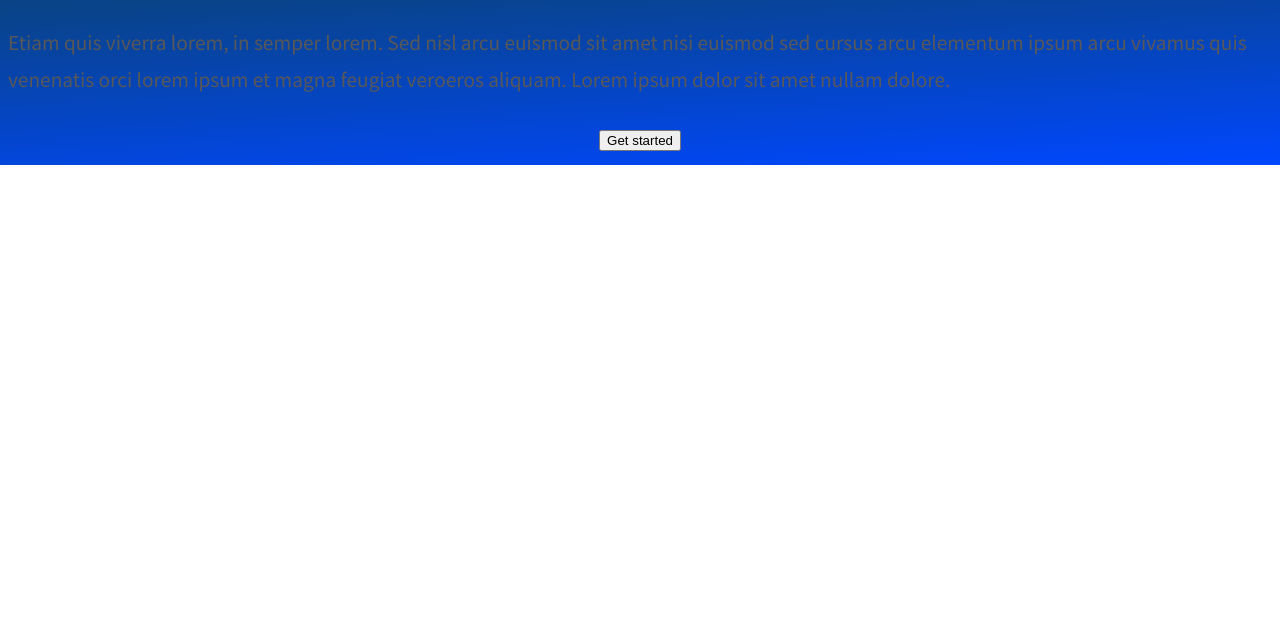
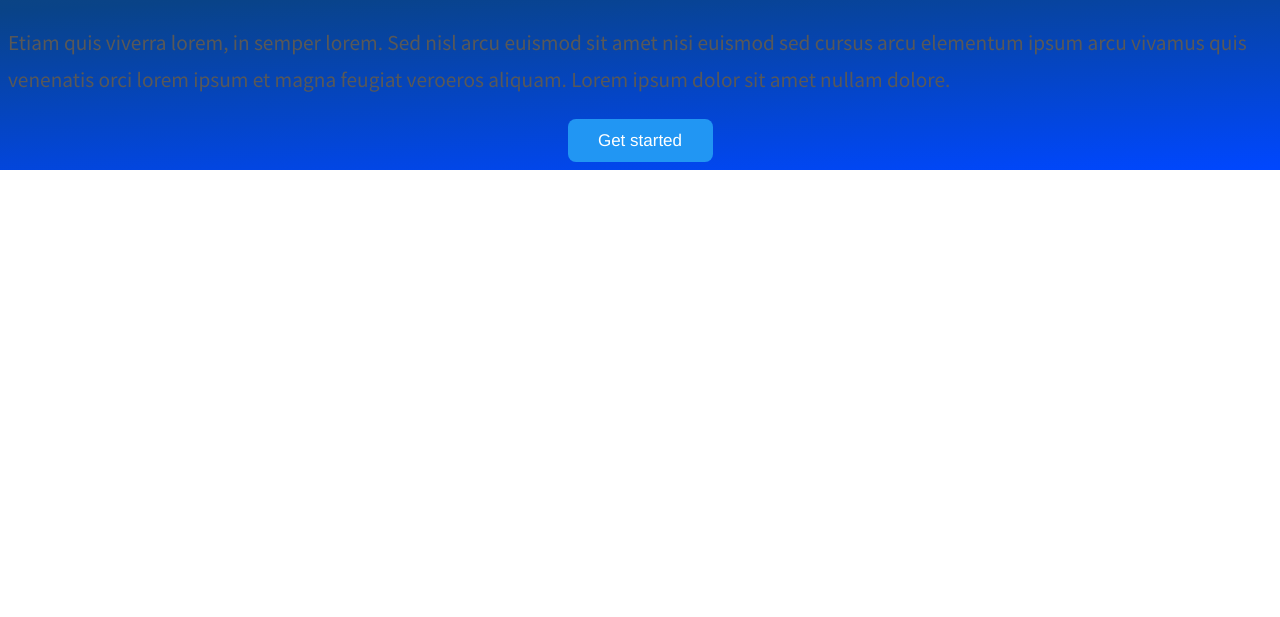
Before and after one commit to Ibinou/website, a plain HTML site: page index.html in a window 1280 px wide. Shown: the part 183-800 px from the top of the page. Drawn offline with Linux system fonts and the light colour scheme.

Commit message:
Update main.css

```diff
--- a/main.css
+++ b/main.css
@@ -9,3 +9,23 @@ body, input, select, textarea {
     font-weight: 300;
     line-height: 1.75;
 }
+button {
+   background-color: #2196F3;
+    border-radius: 8px;
+    border-width: 0;
+    color: #fff;
+    cursor: pointer;
+    display: inline-block;
+    font-family: Helvetica, Arial, sans-serif;
+    font-size: 17px;
+    font-weight: 500;
+    list-style: none;
+    margin: 0;
+    padding: 10px 12px;
+    text-align: center;
+    text-decoration: none;
+    margin-right: 10px;
+    margin-left: 10px;
+    height: 43px;
+    width: 145px;
+}
```
